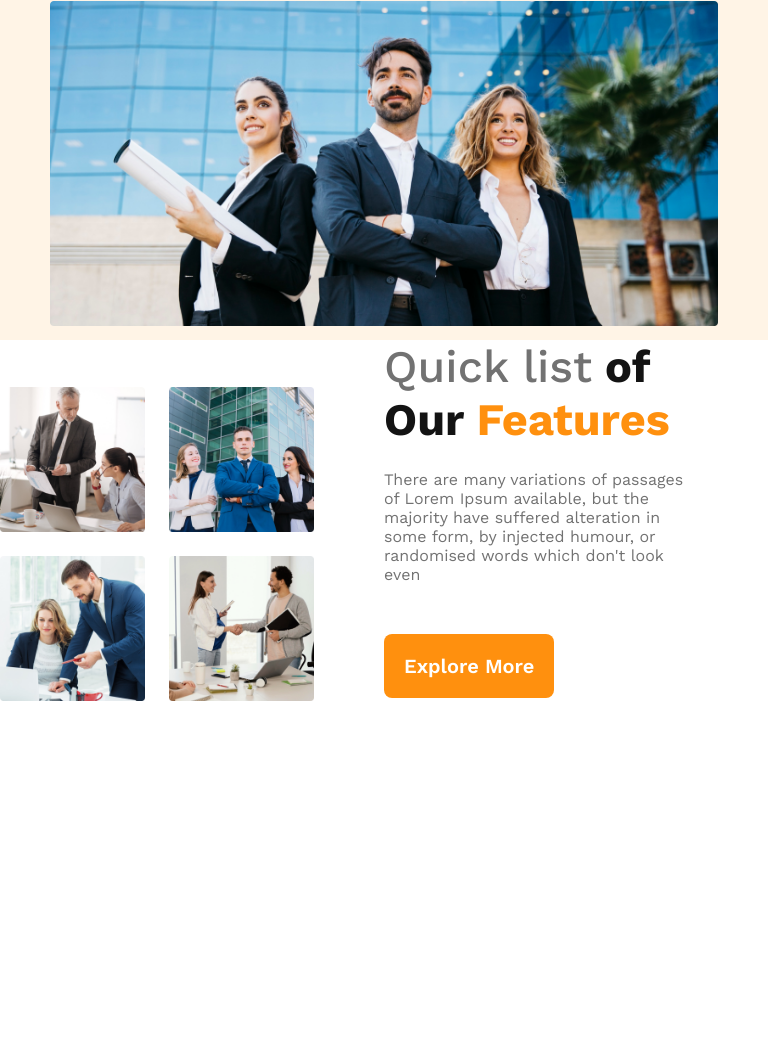
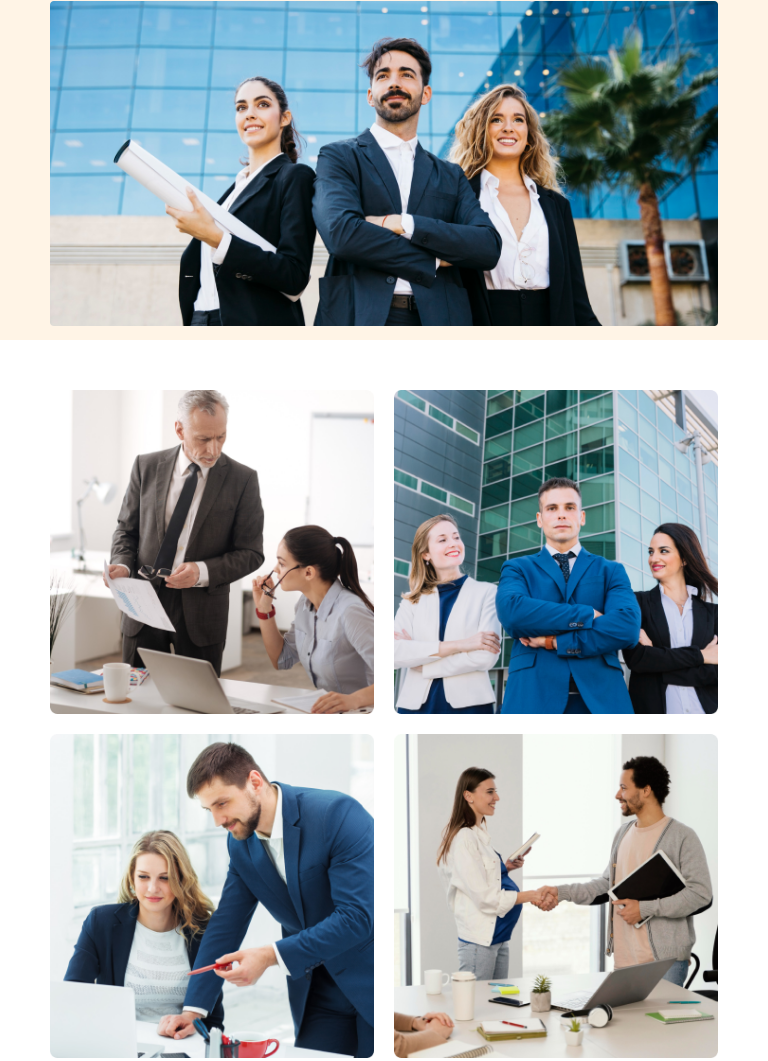
Before and after one commit to sajidshasan/g3-architect, a plain HTML site: page index.html in a window 768 px wide. Shown: the part 636-1697 px from the top of the page. Before the commit the page ends 1384 px from the top, so only its background shows below. Drawn offline with nearby package versions, Linux system fonts and the light colour scheme.

Commit message:
feature section responsive

```diff
--- a/index.html
+++ b/index.html
@@ -35,7 +35,7 @@
                 <h1 class="banner-title">Brand New
                     Group of Architects
                 </h1>
-                <p class="banner-description">
+                <p class="banner-description text-grey ">
                     There are many variations of passages of Lorem Ipsum available, but the majority have suffered
                     alteration in some form, by injected humour, or randomized words which don't look even
                 </p>
@@ -63,7 +63,7 @@
                 <h3 class="feat-title">
                     <span class="span1">Quick list</span> of Our <span class="span2">Features</span>
                 </h3>
-                <p class="feat-description">
+                <p class="feat-description text-grey">
                     There are many variations of passages of Lorem Ipsum available, but the majority have suffered
                     alteration in some form, by injected humour, or randomised words which don't look even
                 </p>
--- a/styles/architect.css
+++ b/styles/architect.css
@@ -1,7 +1,14 @@
 /* font style */
 @import url('https://fonts.googleapis.com/css2?family=Work+Sans:wght@400;500;600;700;800&display=swap');
 
+/* shared style
+========================== */
 
+.text-grey {
+    color: #727272;
+    font-weight: 400;
+
+}
 * {
     font-family: 'Work Sans', sans-serif;
     margin: 0;
@@ -63,16 +70,10 @@ nav li {
     color: #131313;
     font-size: 64px;
     font-weight: 700;
+    margin-bottom: 50px;
 }
 
-.banner-description {
-    color: #727272;
-    text-align: center;
-    font-size: 16px;
-    font-weight: 400;
-    margin-top: 50px;
-    margin-bottom: 50px;
-}
+
 
 .btn {
     color: #FFF;
@@ -83,6 +84,7 @@ nav li {
     background: #FF900E;
     border: none;
     padding: 20px;
+    margin-top: 50px;
     margin-bottom: 50px;
 }
 
@@ -105,6 +107,7 @@ main {
 .feature {
     display: flex;
     align-items: center;
+    padding: 50px 200px;
 }
 
 .feature div {
@@ -143,11 +146,7 @@ main {
     color: #FF900E;
 }
 
-.feat-description {
-    color: #727272;
-    font-weight: 400;
-    margin-bottom: 50px;
-}
+
 
 /* ===================
 responsive style
@@ -168,14 +167,21 @@ responsive style
         padding: 20px;
     }
 
+    .feature div{
+        width: 100%;
+        text-align: center;
+    }
     .feature-photos {
         gap: 20px;
-        display: flex;
-        flex-wrap: wrap;
+        grid-template-columns: 1fr;
     }
 
     .feature-photos img {
         width: 100%;
+    }
+    .feature-info {
+        padding: 0px;
+
     }
 }
 
@@ -199,4 +205,26 @@ responsive style
         flex-direction: column;
         row-gap: 20px;
     }
+    .feature {
+        flex-direction: column;
+        padding: 50px;
+        padding-bottom: 0px;
+        gap: 50px;
+    }
+
+    .feature div{
+        width: 100%;
+        text-align: center;
+    }
+    .feature-photos {
+        gap: 20px;
+    }
+
+    .feature-photos img {
+        width: 100%;
+    }
+    .feature-info {
+        padding: 0px;
+
+    }
 }
```
